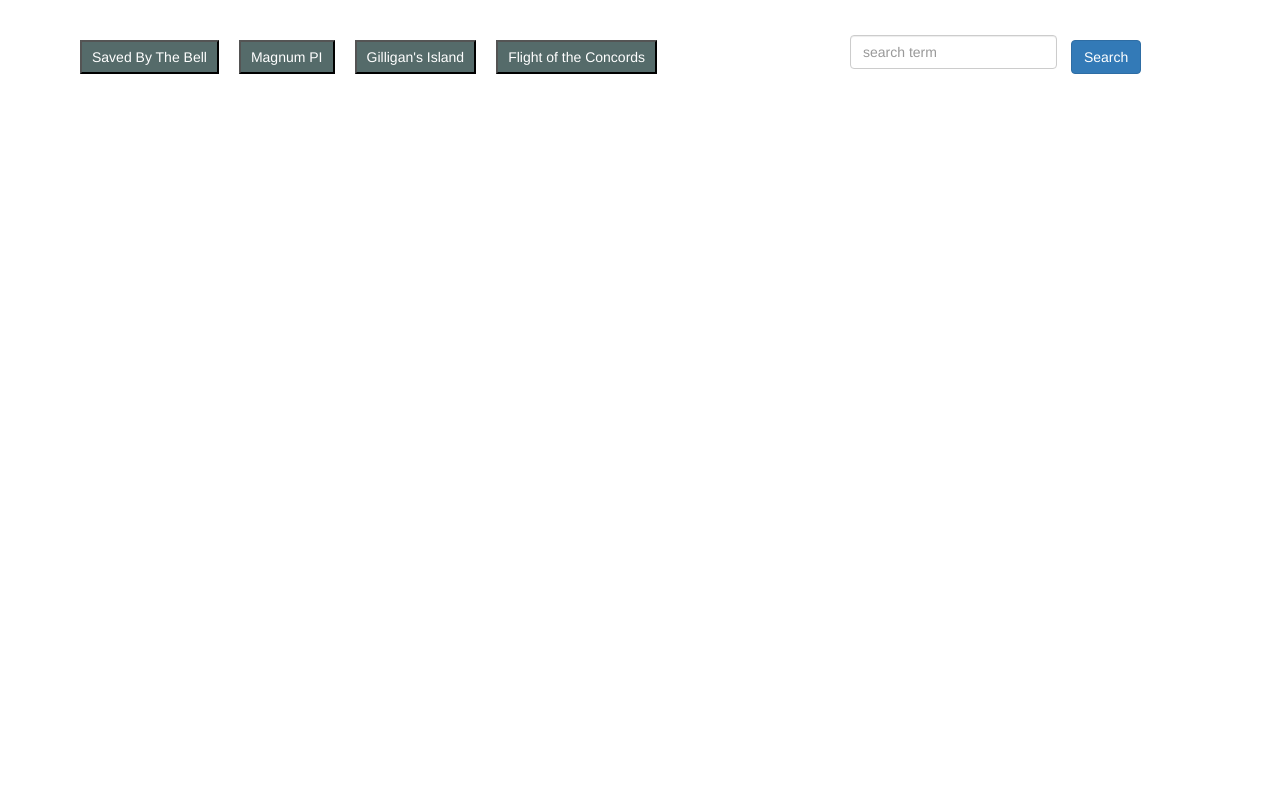
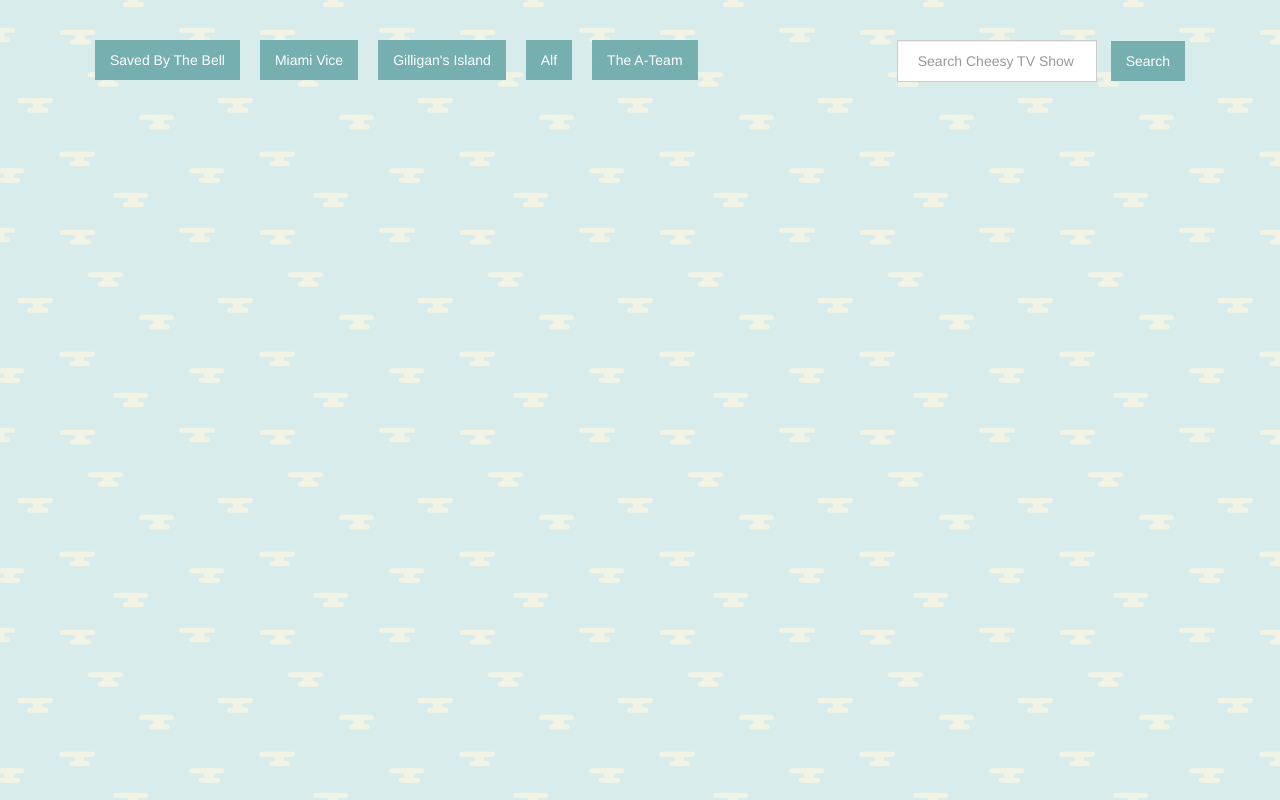
Before and after one commit to ninjaginja/GifTastic, a plain HTML site: page index.html in a window 1280 px wide. Drawn offline with nearby package versions, Linux system fonts and the light colour scheme.

Commit message:
working page

```diff
--- a/assets/css/style.css
+++ b/assets/css/style.css
@@ -1,9 +1,14 @@
+body {
+  background-image: url('../images/cloudy-day.png');
+}
+
 .container {
   margin-top: 30px;
 }
 
 .controls {
-  margin-bottom: 20px;
+  margin: 0 auto;
+  padding-bottom: 20px;
 }
 
 .results {
@@ -11,18 +16,46 @@
 }
 
 button {
-  background-color: #556b6a;
+  background-color: #75afaf;
   color: #ffffff;
-  padding: 5px 10px 5px 10px;
+  padding: 10px 15px 10px 15px;
   margin: 10px;
+  border: none;
+}
+
+form {
+  text-align: right;
+}
+
+#search-button {
+  background-color: #75afaf;
+  border: none;
+  border-radius: 0;
+  padding: 10px 15px 10px 15px;
+}
+
+#input {
+  padding: 20px;
+  width: 200px;
+  margin-top: 10px;
+  border-radius: 0;
 }
 
 .thumbnail {
   width: 300px;
-  height: 220px;
+  height: 300px;
   margin: 0 auto;
+  margin-bottom: 20px;
+  border: 2px solid #75afaf;
+  background-color: #f2fcfc;
+}
+
+.gif {
+  max-height:300px;
 }
 
 .rating {
   text-align: center;
+  font-size: 18px;
+  margin-top: 10px;
 }
--- a/assets/javascript/app.js
+++ b/assets/javascript/app.js
@@ -1,7 +1,7 @@
 window.onload = function() {
 
   // Initial array of tvShows
-  var tvShows = ["Saved By The Bell", "Magnum PI", "Gilligan's Island", "Flight of the Concords"];
+  var tvShows = ["Saved By The Bell", "Miami Vice", "Gilligan's Island", "Alf", "The A-Team"];
 
   function displayGif() {
     $("#results").empty();
@@ -24,20 +24,14 @@ window.onload = function() {
 
         // Create divs for each thumbnail and gif
         var tvDiv = $("<div>");
-        tvDiv.addClass("col-md-4 tvShow");
+        tvDiv.addClass("col-md-4");
         var thumbnailDiv = $("<div>");
         thumbnailDiv.addClass("thumbnail");
         tvDiv.append(thumbnailDiv);
 
-        // Store rating in variable and add to p tag
-        var rating = response.data[i].rating;
-        var ratingUpperCase = rating.toUpperCase();
-        var pRating = $("<p>");
-        pRating.addClass("rating");
-        pRating.append("Rating: " + ratingUpperCase);
-        thumbnailDiv.append(pRating);
 
-        // Create img tag
+
+        // Create img tag and set state to still
         var gif = $("<img class = 'gif'>");
         gif.attr("data-state", "still");
 
@@ -51,6 +45,14 @@ window.onload = function() {
 
         gif.attr("src", stillImageUrl);
         thumbnailDiv.append(gif);
+
+        // Store rating in variable and add to p tag
+        var rating = response.data[i].rating;
+        var ratingUpperCase = rating.toUpperCase();
+        var pRating = $("<p>");
+        pRating.addClass("rating");
+        pRating.append("Rating: " + ratingUpperCase);
+        thumbnailDiv.append(pRating);
 
         $("#results").append(tvDiv);
 
@@ -70,6 +72,18 @@ window.onload = function() {
     }
   }
 
+  function toggleImage() {
+    var state = $(this).attr("data-state");
+    if (state === "still") {
+      $(this).attr("src", $(this).attr("data-animate"));
+      $(this).attr("data-state", "animate");
+      console.log("Hello");
+    } else {
+      $(this).attr("src", $(this).attr("data-still"));
+      $(this).attr("data-state", "still");
+    }
+  }
+
 
     $("#search-button").on("click", function(event) {
       event.preventDefault();
@@ -84,23 +98,10 @@ window.onload = function() {
     });
 
 
-
     // Adding a click event listener to all elements with a class of .tvShow, call displayGif function
     $(document).on("click", ".tvShow", displayGif);
 
-
-    $(".gif").on("click", function() {
-      var state = $(this).attr("data-state");
-      if (state === "still") {
-        $(this).attr("src", $(this).attr("data-animate"));
-        $(this).attr("data-state", "animate");
-        console.log("Hello");
-      } else {
-        $(this).attr("src", $(this).attr("data-still"));
-        $(this).attr("data-state", "still");
-        console.log("Hello");
-      }
-    });
+    $(document).on("click", ".gif", toggleImage);
 
 
     // Display buttons on page load
--- a/index.html
+++ b/index.html
@@ -27,12 +27,12 @@
         <!-- insert buttons here -->
 
       </div>
-      <div class = "col-md-4">
+      <div class = "col-md-4 search-div">
         <!-- insert search box and button here -->
         <form class = "form-inline">
           <div class="form-group mx-sm-3 mb-2">
-            <label for="input" class="sr-only">Search Term</label>
-            <input type="text" class="form-control" id="input" placeholder="search term">
+            <label for="input" class="sr-only">Search Cheesy TV Show</label>
+            <input type="text" class="form-control" id="input" placeholder="Search Cheesy TV Show">
           </div>
           <button type="submit" id="search-button" class="btn btn-primary mb-2">Search</button>
         </form>
```
Also changed, not shown: assets/images/cloudy-day.png (added), 2 other files.
